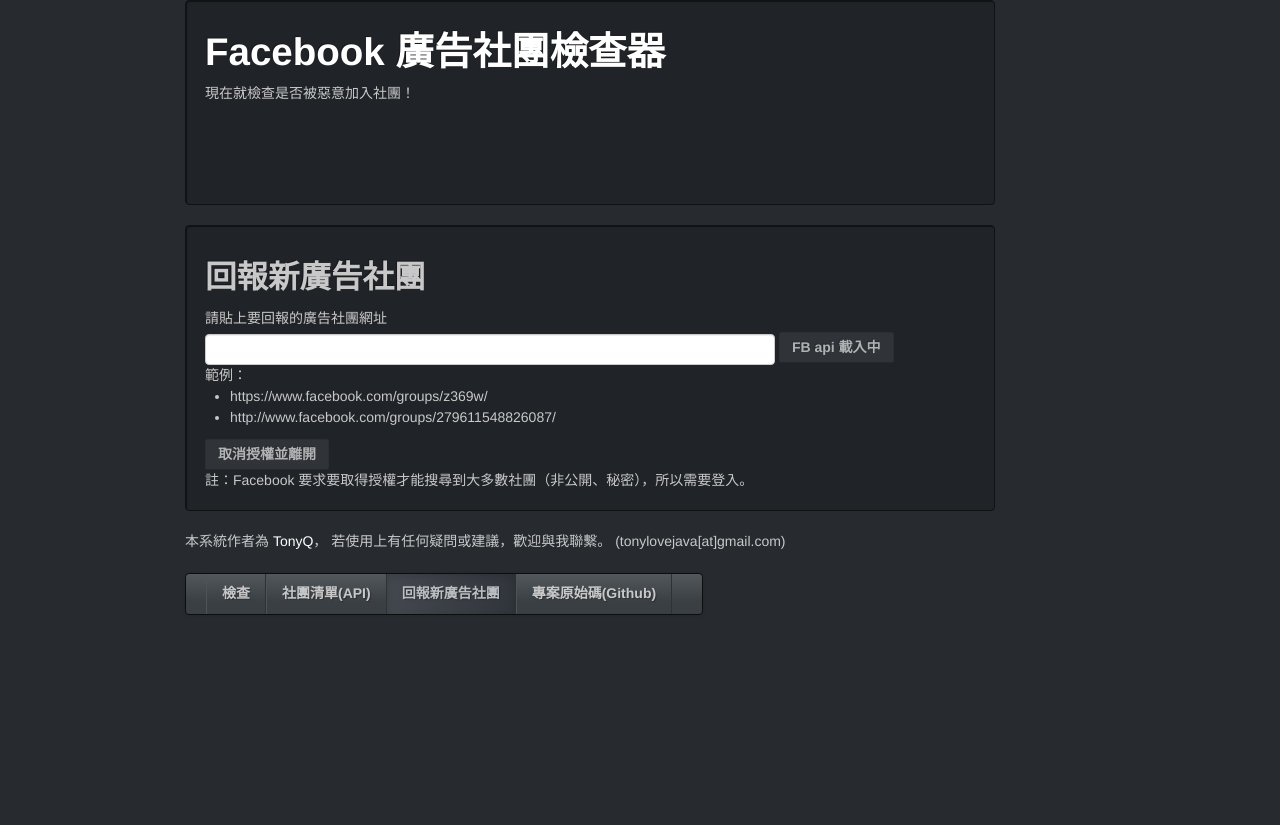
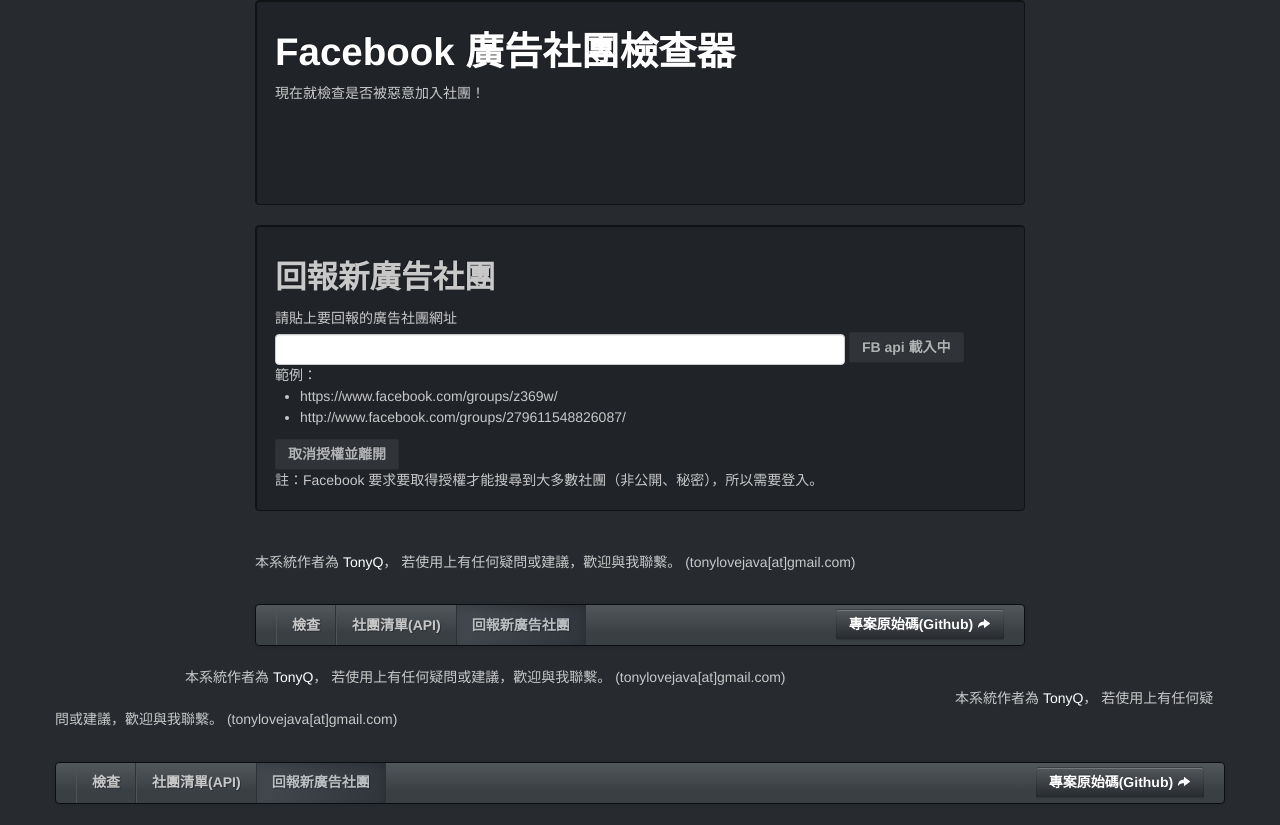
Before and after one commit to tony1223/spam-group, a CodeIgniter app: page /report in a window 1280 px wide. Before the commit the page ends 615 px from the top, so only its background shows below. Run offline with CodeIgniter, Linux system fonts and the light colour scheme; some libraries are stand-ins or nearby versions.

Commit message:
fix layout

```diff
--- a/application/views/_content_nav.php
+++ b/application/views/_content_nav.php
@@ -1,10 +1,21 @@
-<div class="span8 navbar offset1" style="width:auto;">
+      <div>
+        <br />
+        <p>本系統作者為 <a target="_blank"  href="https://www.facebook.com/tonylovejava">TonyQ</a>，
+          若使用上有任何疑問或建議，歡迎與我聯繫。 (tonylovejava[at]gmail.com)
+        </p>
+        <br />
+      </div>
+<div class="navbar">
   <div class="navbar-inner">
     <ul class="nav">
       <li <?php if($selector=="check") { ?> class="active" <?php }?>><a href="<?=site_url("/")?>">檢查</a></li>
       <li <?php if($selector=="group") { ?> class="active" <?php }?>><a href="<?=site_url("/groups")?>">社團清單(API)</a></li>
       <li <?php if($selector=="report") { ?> class="active" <?php }?>><a href="<?=site_url("/report")?>">回報新廣告社團</a></li>
-      <li class="pull-right"><a target="_blank" href="https://github.com/tony1223/spam-group">專案原始碼(Github)</a></li>
     </ul>
+
+  	<a class="pull-right btn btn-inverse" target="_blank" href="https://github.com/tony1223/spam-group">
+  		專案原始碼(Github)
+      	<i class="icon-share-alt icon-white"></i>
+  	</a>
   </div>
 </div>
--- a/application/views/report.php
+++ b/application/views/report.php
@@ -1,11 +1,14 @@
 <?php include("_site_header.php") ?>
 <div class="container">
-	<div class="well span8 offset1">
+	<div class="row">
+		<div class="span8 offset2">
+
+			<div class="well">
 				<a href="<?=site_url("/")?>"  ><h1>Facebook 廣告社團檢查器</h1></a>
 				<p> 現在就檢查是否被惡意加入社團！ </p>
 				<p><div style="height:60px;" class="fb-like" data-href="http://spamgroup.tonyq.org/" data-send="true" data-width="450" data-show-faces="true"></div></p>
 			</div>
-	<div class="well span8 offset1">
+			<div class="well">
 				<h2>回報新廣告社團</h2>
 				<div>
 					<form class="navbar-form" method="post" onsubmit="return false;" id="check-form">
@@ -28,6 +31,22 @@
 					註：Facebook 要求要取得授權才能搜尋到大多數社團（非公開、秘密），所以需要登入。 <br />
 				</div>
 			</div>
+			<div class="groups well" id="groups" style="display:none;">
+				查詢紀錄
+				<table class="table" >
+					<tr>
+						<td>社團編號(gid)</td>
+						<td>社團名稱</td>
+						<td>狀態</td>
+						<td>檢舉情形</td>
+					</tr>
+					<tbody id="group-info"></tbody>
+				</table>
+			</div>
+			<?php include("_content_nav.php");?>
+		</div>
+	</div>
+
 	<div class="groups span8 offset1 well" id="groups" style="display:none;">
 		查詢紀錄
 		<table class="table" >
```
Also changed, not shown: application/views/group_confirm_list.php (+7 -8 lines), application/views/group_list.php (+8 -8 lines), application/views/welcome_message.php (+12 -10 lines), .htaccess. Lines whose indentation alone changed are shown as unchanged.
